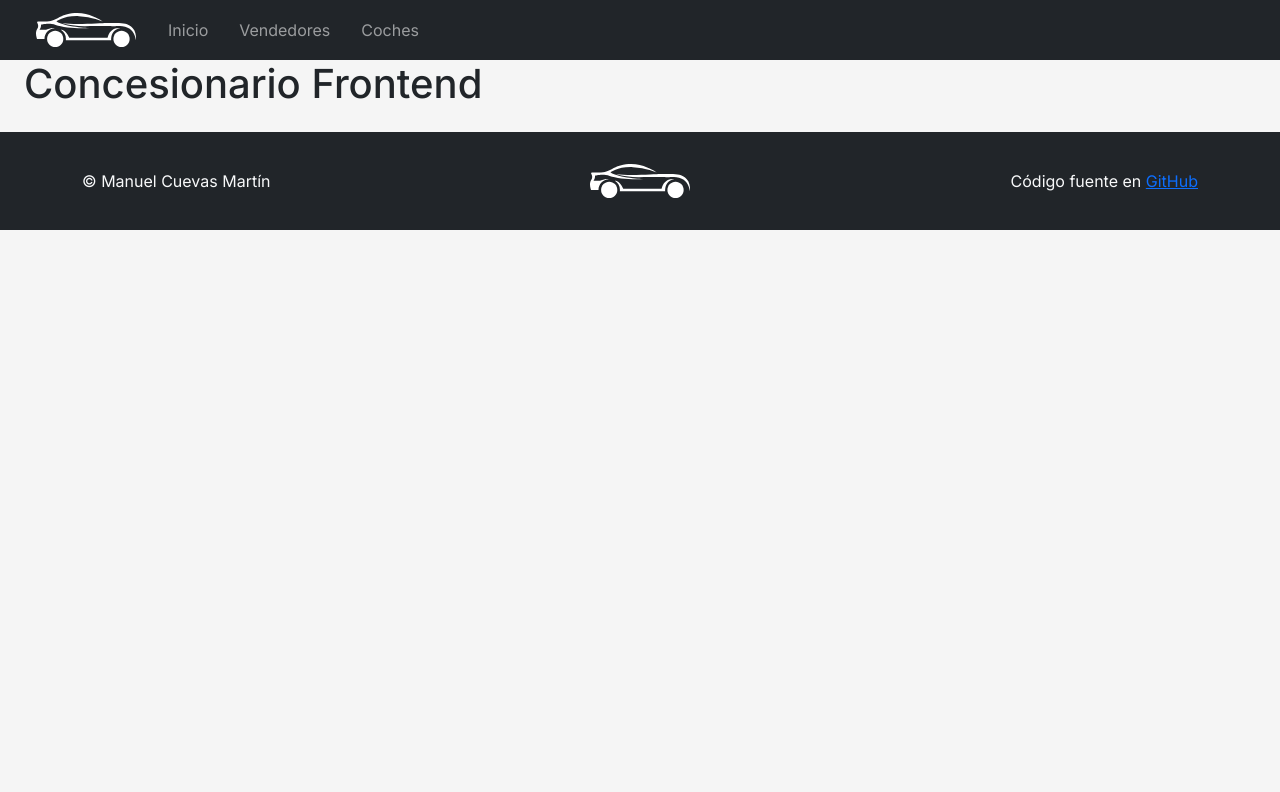
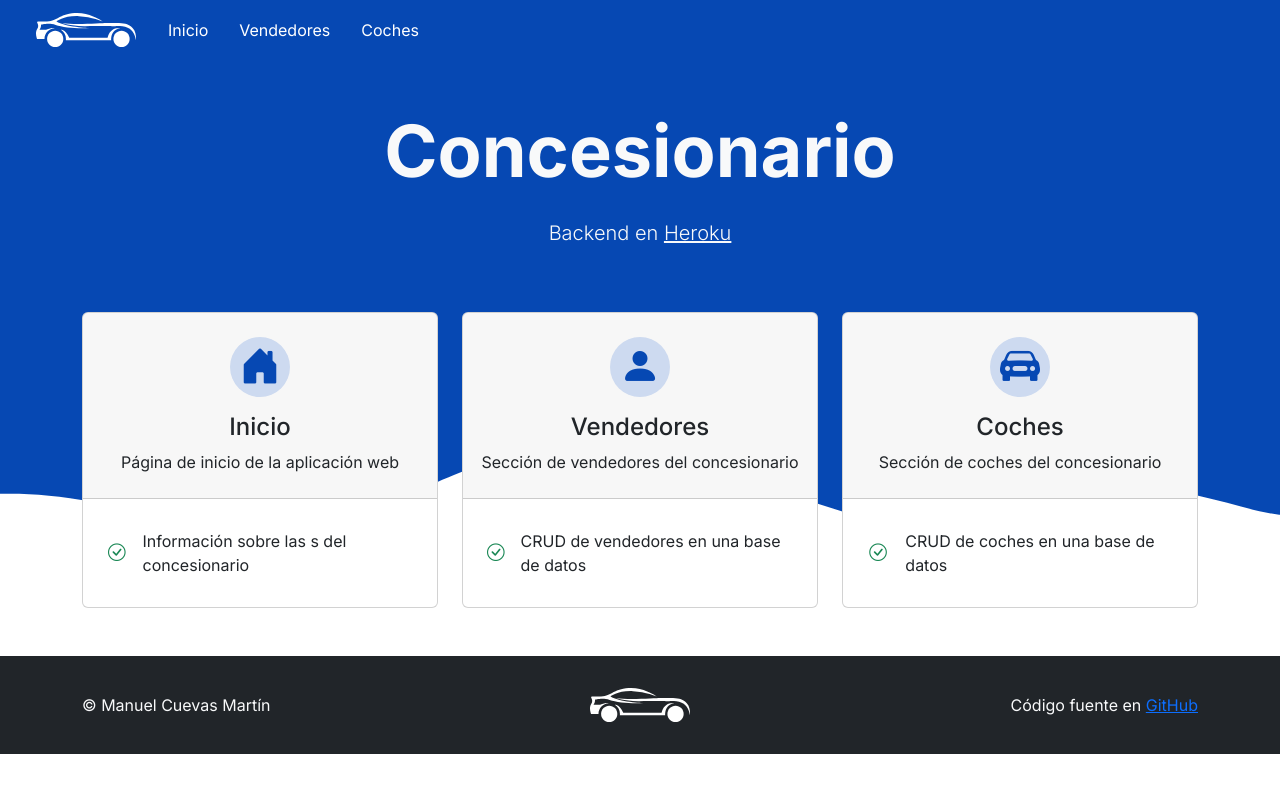
Before and after one commit to mancuemar15/concesionariofrontend, a Svelte app: page / in a window 1280 px wide. Shown: the top 792 px of the page. Built offline with nearby package versions, Linux system fonts and the light colour scheme.

Commit message:
Terminado Inicio y cambiado Vendedores y Coches

```diff
--- a/public/global.css
+++ b/public/global.css
@@ -1,4 +1,5 @@
 @import url('https://fonts.googleapis.com/css2?family=Inter:wght@200;300;400;500;600;700;800;900&display=swap');
+@import url("https://cdn.jsdelivr.net/npm/bootstrap-icons@1.10.3/font/bootstrap-icons.css");
 
 html,
 body {
@@ -8,7 +9,8 @@ body {
 }
 
 body {
-	background-color: #f5f5f5;
+	/* background-color: #f5f5f5; */
+	background-color: #fff;
 	margin: 0;
 	padding: 0;
 	box-sizing: border-box;
@@ -24,3 +26,28 @@ input[type=number]::-webkit-outer-spin-button {
 	-webkit-appearance: none;
 	margin: 0;
 }
+
+.cabecera {
+	background-color: #0648b3;
+}
+
+.patron {
+	position: absolute;
+	width: 100%;
+	background-color: #0648b3;
+	background-image: url("/img/wave.svg");
+	background-repeat: repeat-x;
+	background-position: bottom;
+	background-size: 1450px 205px;
+	height: 0;
+	padding: 0;
+	padding-bottom: 148px;
+	transform: rotate(180deg);
+}
+
+@media (max-width: 992px) {
+	.patron {
+		background-size: 770px 235px;
+		padding-bottom: 140px;
+	}
+}
--- a/src/App.svelte
+++ b/src/App.svelte
@@ -30,7 +30,7 @@
 	class="toast-container position-fixed top-0 start-50 translate-middle-x p-3"
 >
 	<div
-		id="OK"
+		id="toast-alerta"
 		class="toast align-items-center text-bg-success border-0"
 		role="alert"
 		aria-live="assertive"
@@ -46,7 +46,7 @@
 			/>
 		</div>
 	</div>
-	<div
+	<!-- <div
 		id="KO"
 		class="toast align-items-center text-bg-danger border-0"
 		role="alert"
@@ -62,7 +62,7 @@
 				aria-label="Close"
 			/>
 		</div>
-	</div>
+	</div> -->
 </div>
 
 <style>
--- a/src/Buscar.svelte
+++ b/src/Buscar.svelte
@@ -7,7 +7,7 @@
         class="col-md-6 d-flex justify-content-center align-items-center d-lg-block"
     >
         <div>
-            <label for="buscador" class="d-inline">Buscar:</label>
+            <label for="buscador" class="d-inline text-light">Buscar:</label>
             <input
                 type="search"
                 class="form-control d-inline"
--- a/src/Coches.svelte
+++ b/src/Coches.svelte
@@ -26,10 +26,16 @@
     );
 </script>
 
-<h1 class="text-center fw-bolder my-4">COCHES</h1>
-
+<section class="cabecera">
+    <div class="container-fluid px-3 px-md-4">
+        <h1 class="titulo text-center text-light display-5 fw-bold py-4">
+            Coches
+        </h1>
         <Buscar bind:busqueda />
-
+    </div>
+    <div class="patron" />
+</section>
+<section class="container-fluid px-3 px-md-4">
     <div class="row my-3">
         <div class="col-md-6 d-flex justify-content-center d-lg-block">
             <Coche {coche}>
@@ -37,14 +43,22 @@
             </Coche>
         </div>
     </div>
-<hr>
     <div class="row row-cols-1 row-cols-md-2 row-cols-lg-auto g-3">
         {#each cochesFiltrados as coche}
             <div class="col d-flex justify-content-center d-lg-block">
                 <Coche {coche}>
-                <Boton tipo="modificar" documento={coche} coleccion="coches" />
-                <Boton tipo="eliminar" documento={coche} coleccion="coches" />
+                    <Boton
+                        tipo="modificar"
+                        documento={coche}
+                        coleccion="coches"
+                    />
+                    <Boton
+                        tipo="eliminar"
+                        documento={coche}
+                        coleccion="coches"
+                    />
                 </Coche>
             </div>
         {/each}
     </div>
+</section>
--- a/src/Contenido.svelte
+++ b/src/Contenido.svelte
@@ -5,7 +5,7 @@
     import Vendedores from "./Vendedores.svelte";
 </script>
 
-<main class="container-fluid px-3 px-md-4">
+<main>
     <Route path="/" component={Inicio} />
     <Route path="/vendedores" component={Vendedores} />
     <Route path="/coches" component={Coches} />
--- a/src/Inicio.svelte
+++ b/src/Inicio.svelte
@@ -1 +1,151 @@
-<h1>Concesionario Frontend</h1>
+<script>
+    import { Link } from "svelte-routing";
+</script>
+
+<section class="cabecera py-4 mb-4">
+    <div class="container">
+        <div class="row">
+            <div class="col">
+                <h1 class="text-center display-2 fw-bolder text-light my-4">
+                    Concesionario
+                </h1>
+                <p class="lead text-center text-light">
+                    Backend en <a
+                        class="link-light"
+                        target="_blank"
+                        rel="noreferrer"
+                        href="https://concesionariobackend.herokuapp.com/"
+                        >Heroku</a
+                    >
+                </p>
+            </div>
+        </div>
+    </div>
+    <div class="patron" />
+</section>
+<section class="container mb-5">
+    <div class="row">
+        <div class="col-12 col-lg-4">
+            <Link
+                class="link card mb-4 mb-lg-0 text-decoration-none text-dark"
+                to="/"
+            >
+                <div
+                    class="card-header d-flex align-items-center flex-column pt-4"
+                >
+                    <div class="icono display-6 rounded-circle mb-3">
+                        <i class="bi bi-house-door-fill" />
+                    </div>
+                    <h4>Inicio</h4>
+                    <p class="text-center">
+                        Página de inicio de la aplicación web
+                    </p>
+                </div>
+                <div class="card-body ps-2 pe-4">
+                    <ul class="list-group">
+                        <li class="list-group-item d-flex border-0 px-0">
+                            <div class="icono bg-transparent">
+                                <i class="bi bi-check-circle text-success" />
+                            </div>
+                            <div class="d-flex align-items-center">
+                                Información sobre las s del concesionario
+                            </div>
+                        </li>
+                    </ul>
+                </div>
+            </Link>
+        </div>
+        <div class="col-12 col-lg-4">
+            <Link
+                class="link card mb-4 mb-lg-0 text-decoration-none text-dark"
+                to="/vendedores"
+            >
+                <div
+                    class="card-header d-flex align-items-center flex-column pt-4"
+                >
+                    <div class="icono display-6 rounded-circle mb-3">
+                        <i class="bi bi-person-fill" />
+                    </div>
+                    <h4>Vendedores</h4>
+                    <p class="text-center">
+                        Sección de vendedores del concesionario
+                    </p>
+                </div>
+                <div class="card-body ps-2 pe-4">
+                    <ul class="list-group">
+                        <li class="list-group-item d-flex border-0 px-0">
+                            <div class="icono bg-transparent">
+                                <i class="bi bi-check-circle text-success" />
+                            </div>
+                            <div class="d-flex align-items-center">
+                                CRUD de vendedores en una base de datos
+                            </div>
+                        </li>
+                    </ul>
+                </div>
+            </Link>
+        </div>
+        <div class="col-12 col-lg-4">
+            <Link
+                class="link card mb-4 mb-lg-0 text-decoration-none text-dark"
+                to="/coches"
+            >
+                <div
+                    class="card-header d-flex align-items-center flex-column pt-4"
+                >
+                    <div class="icono display-6 rounded-circle mb-3">
+                        <i class="bi bi-car-front-fill" />
+                    </div>
+                    <h4>Coches</h4>
+                    <p class="text-center">
+                        Sección de coches del concesionario
+                    </p>
+                </div>
+                <div class="card-body ps-2 pe-4">
+                    <ul class="list-group">
+                        <li class="list-group-item d-flex border-0 px-0">
+                            <div class="icono bg-transparent">
+                                <i class="bi bi-check-circle text-success" />
+                            </div>
+                            <div class="d-flex align-items-center">
+                                CRUD de coches en una base de datos
+                            </div>
+                        </li>
+                    </ul>
+                </div>
+            </Link>
+        </div>
+    </div>
+</section>
+
+<style>
+    .patron {
+        background-size: 1450px 485px;
+        padding-bottom: 300px;
+    }
+
+    .bi-check-circle {
+        font-size: 1.1rem;
+    }
+
+    :global(.link.card) {
+        transition: 0.5s;
+        text-decoration: none;
+    }
+
+    :global(.link.card:hover) {
+        transform: scale(1.03);
+    }
+
+    .icono {
+        background-color: #cddaf0;
+        color: #0648b3;
+        width: 60px;
+        line-height: 60px;
+        text-align: center;
+    }
+
+    .link-light:hover {
+        color: #b3c7eb !important;
+    }
+</style>
--- a/src/Nav.svelte
+++ b/src/Nav.svelte
@@ -28,10 +28,12 @@
             <span class="navbar-toggler-icon" />
         </button>
         <div class="collapse navbar-collapse" id="contenidoNavbar">
-            <ul class="navbar-nav me-auto mb-2 mb-sm-0">
+            <ul
+                class="navbar-nav me-auto mb-2 mb-sm-0 px-3 px-sm-0 py-2 py-sm-0"
+            >
                 {#each opcionesNav as opcion}
                     <li>
-                        <Link class="nav-link" to={opcion.ruta}
+                        <Link class="nav-link text-white text-blue position-relative" to={opcion.ruta}
                             >{opcion.pagina}</Link
                         >
                     </li>
@@ -42,8 +44,37 @@
 </nav>
 
 <style>
+    nav {
+        background-color: #0648b3 !important;
+    }
+
     :global(.logo) {
         width: 100px;
+    }
+
+    :global(.nav-link) {
+        width: fit-content;
+    }
+
+    :global(#contenidoNavbar li > a::before) {
+        position: absolute;
+        content: "";
+        width: calc(100% - 1px);
+        height: 1px;
+        background-color: #fff;
+        bottom: -1px;
+        left: 0;
+
+        transform: scale(0, 1);
+        transform-origin: right center;
+
+        transition: transform 0.5s ease;
+    }
+
+    :global(#contenidoNavbar li > a:hover::before),
+    :global(#contenidoNavbar li > a.active::before) {
+        transform: scale(1, 1);
+        transform-origin: left center;
     }
 
     @media (min-width: 576px) {
@@ -51,4 +82,21 @@
             gap: 15px;
         }
     }
+
+    @media (max-width: 575.99px) {
+        #contenidoNavbar > ul {
+            background-color: #fff !important;
+            border-radius: 10px !important;
+            margin-top: 15px !important;
+        }
+
+        :global(.text-blue) {
+            color: #0648b3 !important;
+            font-weight: 500;
+        }
+
+        :global(.text-blue:hover) {
+            color: #0f1e38 !important;
+        }
+    }
 </style>
--- a/src/Vendedores.svelte
+++ b/src/Vendedores.svelte
@@ -26,10 +26,16 @@
     );
 </script>
 
-<h1 class="text-center fw-bolder my-4">VENDEDORES</h1>
-
+<section class="cabecera">
+    <div class="container-fluid px-3 px-md-4">
+        <h1 class="titulo text-center text-light display-5 fw-bold py-4">
+            Vendedores
+        </h1>
         <Buscar bind:busqueda />
-
+    </div>
+    <div class="patron" />
+</section>
+<section class="container-fluid px-3 px-md-4">
     <div class="row my-3">
         <div class="col-md-6 d-flex justify-content-center d-lg-block">
             <Vendedor {vendedor}>
@@ -41,7 +47,6 @@
             </Vendedor>
         </div>
     </div>
-<hr />
     <div class="row row-cols-1 row-cols-md-2 row-cols-lg-auto g-3">
         {#each vendedoresFiltrados as vendedor}
             <div class="col d-flex justify-content-center d-lg-block">
@@ -60,3 +65,4 @@
             </div>
         {/each}
     </div>
+</section>
```
Also changed, not shown: src/Boton.svelte (+5 -22 lines), src/helpers.js (+23 -1 lines), public/img/wave.svg (added). Lines whose indentation alone changed are shown as unchanged.
